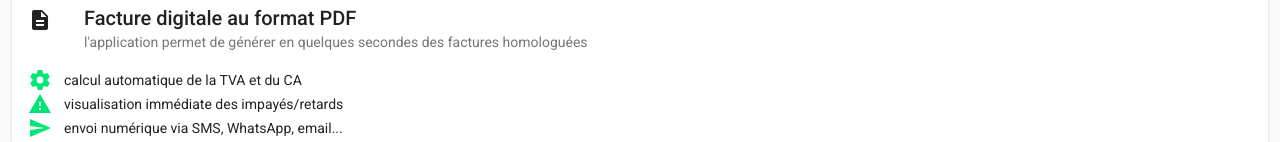
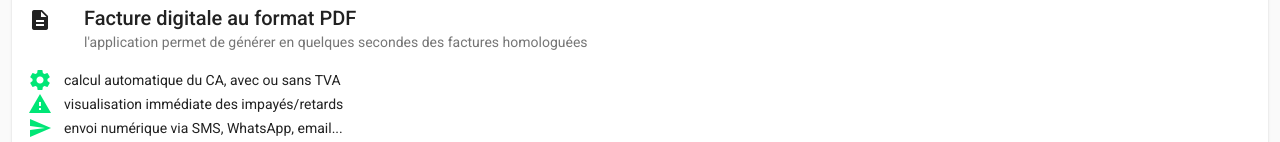
Before and after one commit to trendev/kiam-welcome, an Angular app: page /home in a window 1280 px wide. Shown: the part 384-526 px from the top of the page. Built offline with nearby package versions, Linux system fonts and the light colour scheme.

Commit message:
update bill feature message

```diff
--- a/src/app/home/home.component.html
+++ b/src/app/home/home.component.html
@@ -43,7 +43,7 @@
             <mat-card-content>
                 <div class="item">
                     <mat-icon color="accent">settings</mat-icon>
-                    <span>calcul automatique de la TVA et du CA</span>
+                    <span>calcul automatique du CA, avec ou sans TVA</span>
                 </div>
                 <div class="item">
                     <mat-icon color="accent">warning</mat-icon>
```
